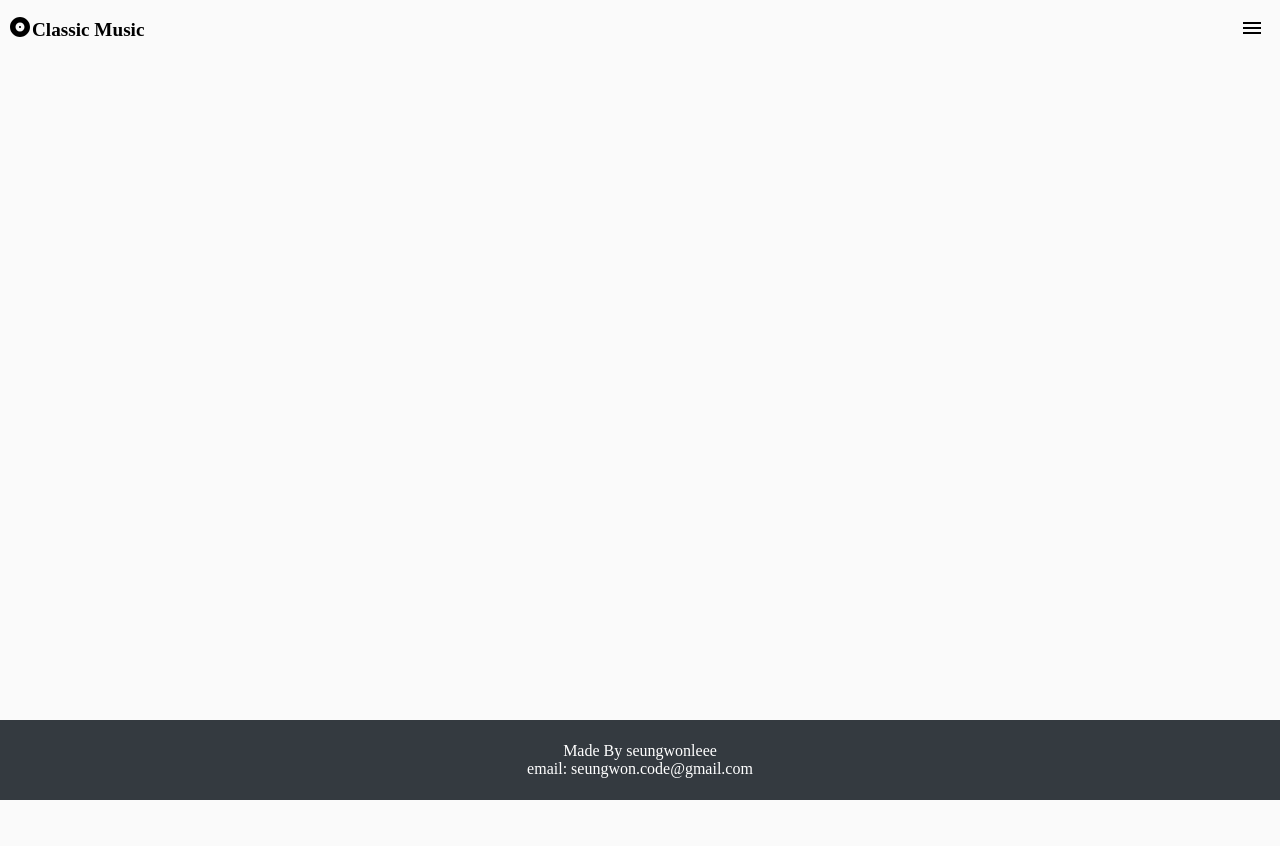
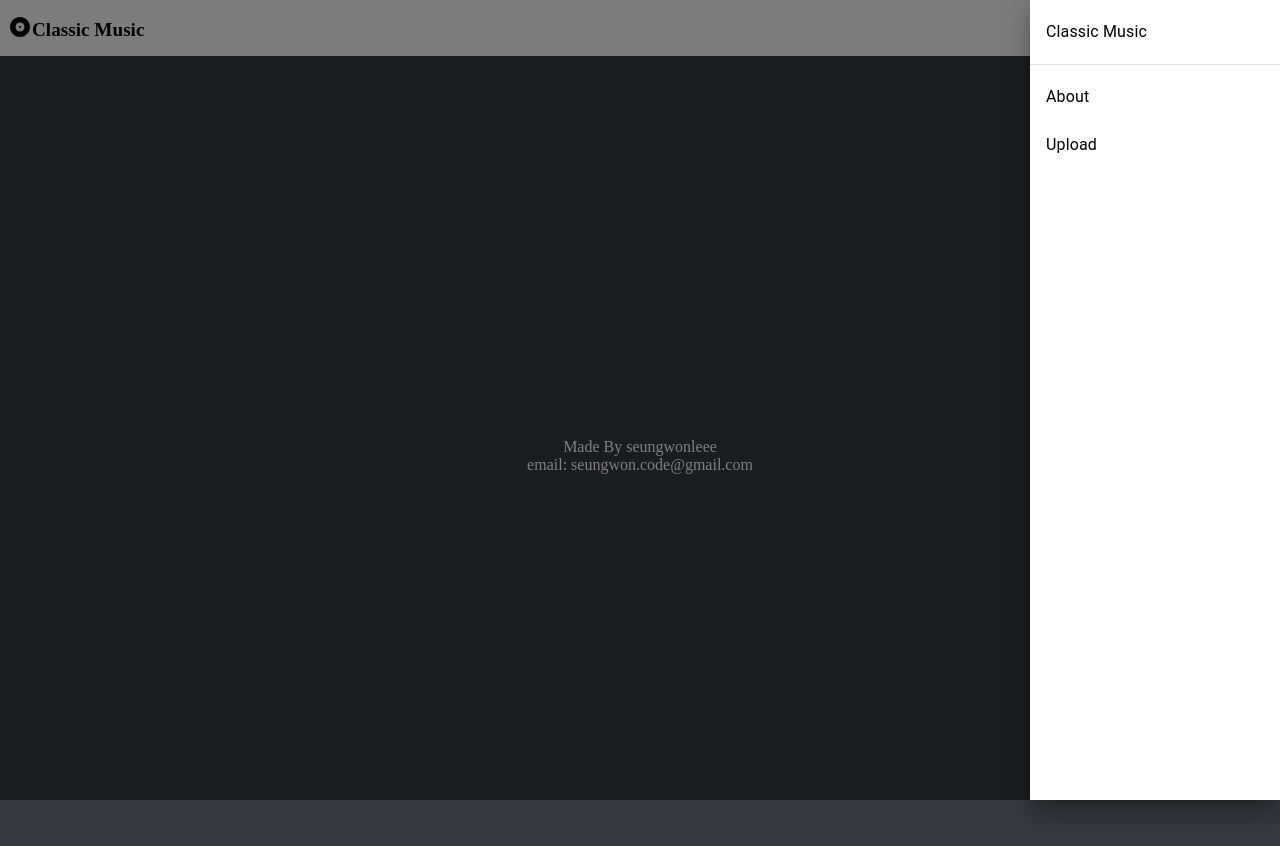
Before and after one commit to seungwonleee/music-mobileweb, a React (Create React App) app in the folder client/: page /about in a window 1280 px wide. Both pictures are taken after a click on the element 1252 px from the left and 28 px from the top of the page. Shown: the top 846 px of the page. Before the commit the page ends 800 px from the top, so only its background shows below. Built offline with nearby package versions, Linux system fonts and the light colour scheme.

Commit message:
Add: navigation menu

```diff
--- a/client/src/components/About.js
+++ b/client/src/components/About.js
@@ -1,31 +1,32 @@
 import React from 'react';
+import styled from 'styled-components';
+
+const Wrapper = styled.div`
+  background: #343a40;
+  color: #ffffff;
+  height: 100vh;
+  display: flex;
+  flex-direction: column;
+  justify-content: center;
+  align-items: center;
+  a {
+    color: #ffffff;
+    text-decoration: none;
+  }
+`;
 
 const About = () => {
   return (
-    <div
-      style={{
-        background: '#343A40',
-        color: '#FFFFFF',
-        position: 'absolute',
-        bottom: 0,
-        width: '100vw',
-        height: '10vh',
-        display: 'flex',
-        justifyContent: 'center',
-        alignItems: 'center',
-        flexDirection: 'column',
-      }}
-    >
+    <Wrapper>
       <a
         href="https://github.com/seungwonleee"
         target="_blank"
         rel="noreferrer noopener"
-        style={{ color: '#FFFFFF', textDecoration: 'none' }}
       >
         Made By seungwonleee
       </a>
       <div>email: seungwon.code@gmail.com</div>
-    </div>
+    </Wrapper>
   );
 };
 
--- a/client/src/components/Navigation.js
+++ b/client/src/components/Navigation.js
@@ -1,6 +1,14 @@
-import React, { useState, useCallback } from 'react';
-import { BrowserRouter as Router, Switch, Route, Link } from 'react-router-dom';
+import React, { useState } from 'react';
+import { Link } from 'react-router-dom';
 import styled from 'styled-components';
+
+import { makeStyles } from '@material-ui/core/styles';
+import clsx from 'clsx';
+import Drawer from '@material-ui/core/Drawer';
+import List from '@material-ui/core/List';
+import Divider from '@material-ui/core/Divider';
+import ListItem from '@material-ui/core/ListItem';
+import ListItemText from '@material-ui/core/ListItemText';
 import AlbumIcon from '@material-ui/icons/Album';
 import MenuIcon from '@material-ui/icons/Menu';
 
@@ -33,13 +41,66 @@ const Nav = styled.div`
   cursor: pointer;
 `;
 
+const useStyles = makeStyles({
+  list: {
+    width: 250,
+  },
+  fullList: {
+    width: 'auto',
+  },
+});
+
 const Navigation = () => {
-  const [menuState, setMenuState] = useState(false);
+  const classes = useStyles();
+  const [state, setState] = useState({
+    right: false,
+  });
 
-  const ToggleMenu = useCallback(() => {
-    setMenuState(!menuState);
-  }, [menuState]);
-  console.log('현재 메뉴 상태 ==> ', menuState);
+  const toggleDrawer = (anchor, open) => (event) => {
+    if (
+      event.type === 'keydown' &&
+      (event.key === 'Tab' || event.key === 'Shift')
+    ) {
+      return;
+    }
+
+    setState({ ...state, [anchor]: open });
+  };
+
+  const list = (anchor) => (
+    <div
+      className={clsx(classes.list)}
+      role="navigation"
+      onClick={toggleDrawer(anchor, false)}
+      onKeyDown={toggleDrawer(anchor, false)}
+    >
+      <List>
+        <Link to="/" style={{ textDecoration: 'none', color: '#000000' }}>
+          <ListItem button key="Classic Music">
+            <ListItemText primary="Classic Music" />
+          </ListItem>
+        </Link>
+      </List>
+      <Divider />
+      <List>
+        {[
+          { text: 'About', route: '/About' },
+          { text: 'Upload', route: '/Upload' },
+        ].map((data, index) => (
+          <Link
+            to={data.route}
+            key={data.text}
+            style={{ textDecoration: 'none', color: '#000000' }}
+          >
+            <ListItem button key={data.text}>
+              <ListItemText primary={data.text} />
+            </ListItem>
+          </Link>
+        ))}
+      </List>
+    </div>
+  );
+
   return (
     <NavWrapper>
       <Link to="/">
@@ -48,9 +109,16 @@ const Navigation = () => {
           <h1>Classic Music</h1>
         </Logo>
       </Link>
-      <Nav onClick={ToggleMenu}>
+      <Nav onClick={toggleDrawer('right', true)}>
         <MenuIcon />
       </Nav>
+      <Drawer
+        anchor={'right'}
+        open={state['right']}
+        onClose={toggleDrawer('right', false)}
+      >
+        {list('right')}
+      </Drawer>
     </NavWrapper>
   );
 };
```
